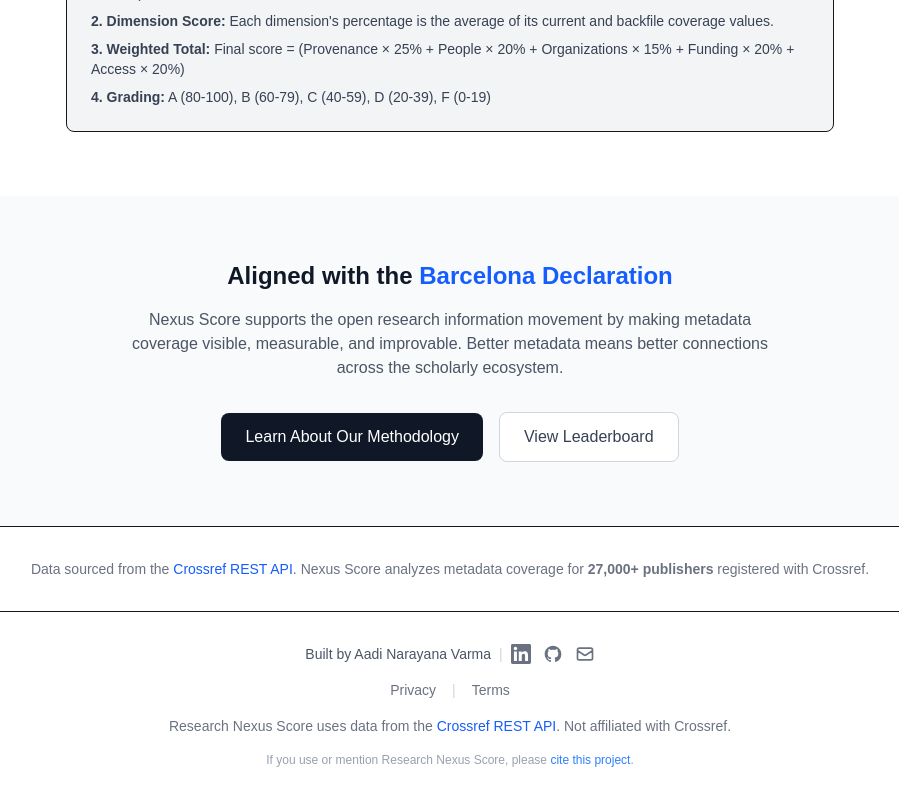
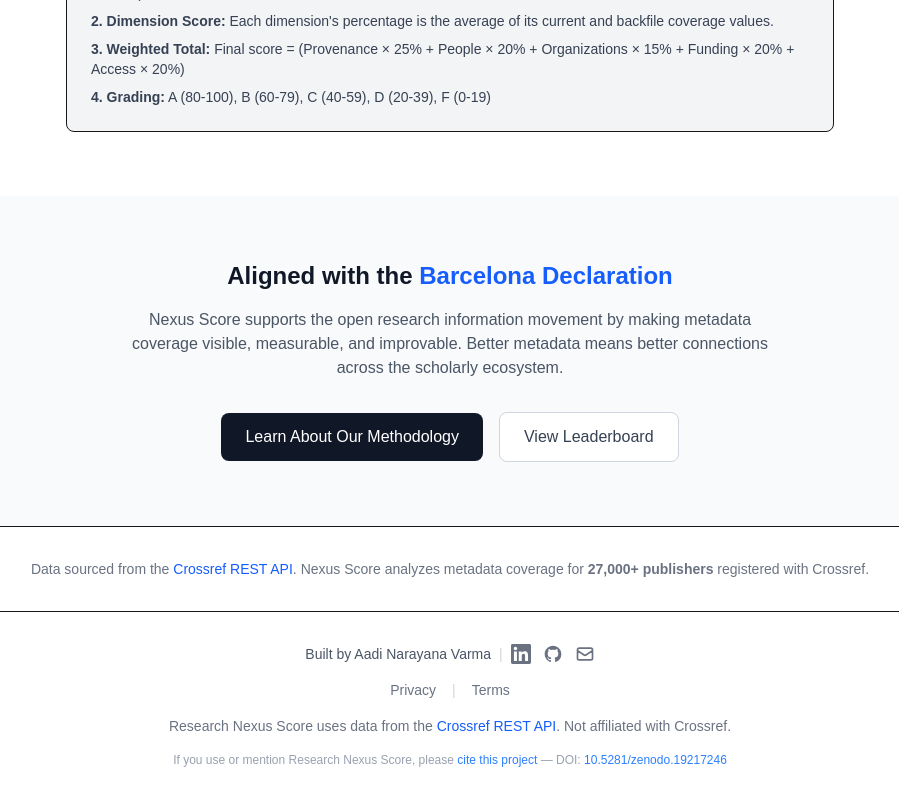
Before and after one commit to aadivar/nexus-score, a Next.js app in the folder apps/web/: page / in a window 1280 px wide. Shown: the part 2057-2857 px from the top of the page, without its empty margins (190-1089 px from the left). Built offline with nearby package versions, Linux system fonts and the light colour scheme.

Commit message:
docs: add Zenodo DOI badge and update citation with DOI

```diff
--- a/apps/web/src/app/layout.tsx
+++ b/apps/web/src/app/layout.tsx
@@ -185,7 +185,15 @@
                 >
                   cite this project
                 </a>
-                .
+                {' '}— DOI:{' '}
+                <a
+                  href="https://doi.org/10.5281/zenodo.19217246"
+                  target="_blank"
+                  rel="noopener noreferrer"
+                  className="text-blue-500 hover:underline"
+                >
+                  10.5281/zenodo.19217246
+                </a>
               </p>
             </div>
           </div>
```
Also changed, not shown: 1 other file (tests, documents, lock files or other folders).
